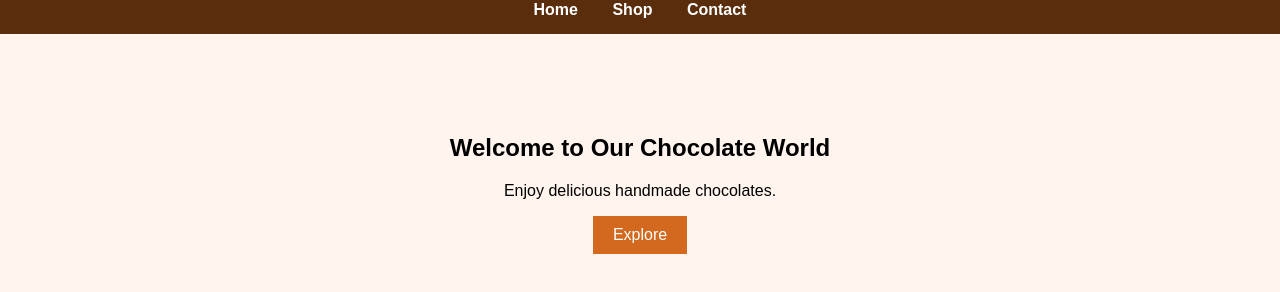
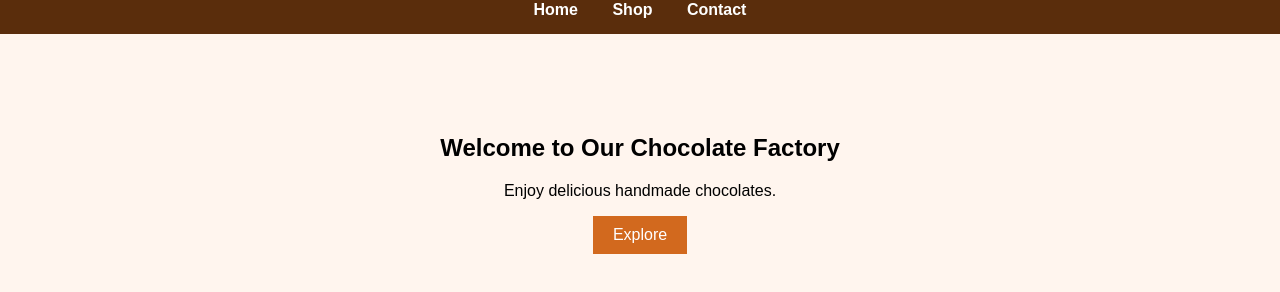
Before and after one commit to dtondupally-hash/Project1, a plain HTML site: page index.html in a window 1280 px wide. Shown: the part 94-386 px from the top of the page. Drawn offline with Linux system fonts and the light colour scheme.

Commit message:
Update index.html

```diff
--- a/index.html
+++ b/index.html
@@ -56,7 +56,7 @@ cursor:pointer;
 
 <section class="hero">
 
-<h2>Welcome to Our Chocolate World</h2>
+<h2>Welcome to Our Chocolate Factory</h2>
 <p>Enjoy delicious handmade chocolates.</p>
 
 <button onclick="welcome()">Explore</button>
```
